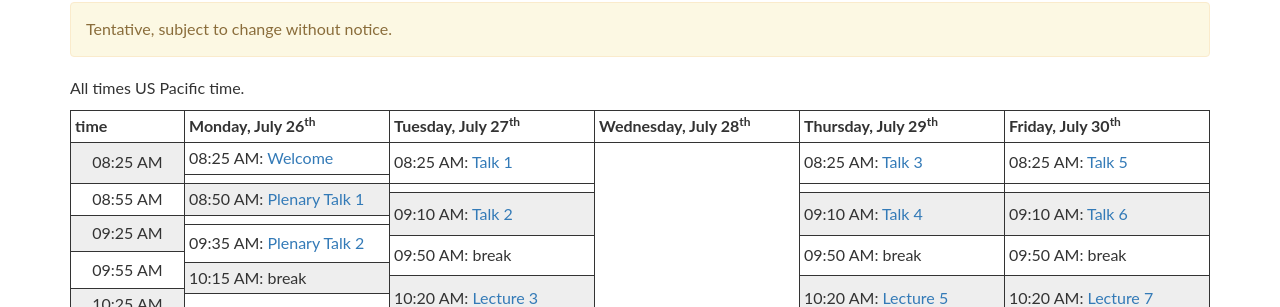
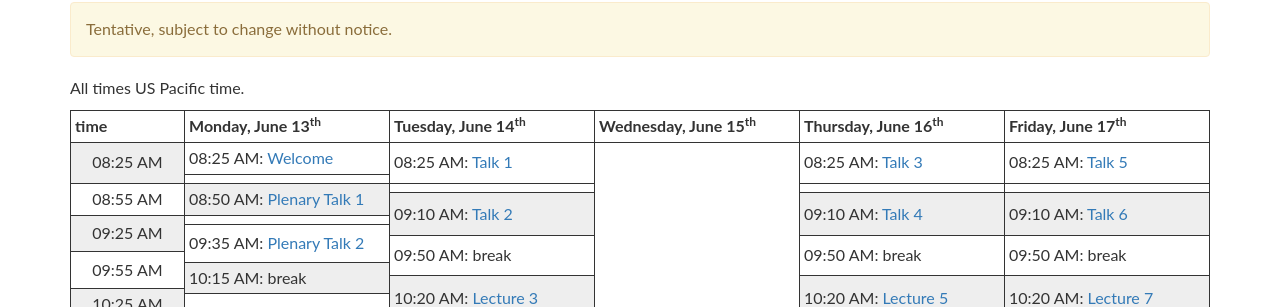
Before and after one commit to EinsteinToolkit/et2022uidaho, a Jekyll site: the page built from program.md, in a window 1280 px wide and 900 px high. Shown: the part 346-653 px from the top of the window. Built offline with Jekyll 4.4.1, drawn with Linux system fonts in a browser that asks for light colours.

Commit message:
program.md: fixed dates

```diff
--- a/program.md
+++ b/program.md
@@ -160,11 +160,11 @@ All times US Pacific time.
 
 <table class="schedule">
 <tr><th> time </th>
-<th> Monday, July 26<sup>th</sup> </th>
-<th> Tuesday, July 27<sup>th</sup> </th>
-<th> Wednesday, July 28<sup>th</sup> </th>
-<th> Thursday, July 29<sup>th</sup> </th>
-<th> Friday, July 30<sup>th</sup> </th>
+<th> Monday, June 13<sup>th</sup> </th>
+<th> Tuesday, June 14<sup>th</sup> </th>
+<th> Wednesday, June 15<sup>th</sup> </th>
+<th> Thursday, June 16<sup>th</sup> </th>
+<th> Friday, June 17<sup>th</sup> </th>
 </tr>
 {%-for row in (0..maxrow)-%}
   {%-comment-%} create information for row of time in alternating colours {%-endcomment-%}
```
